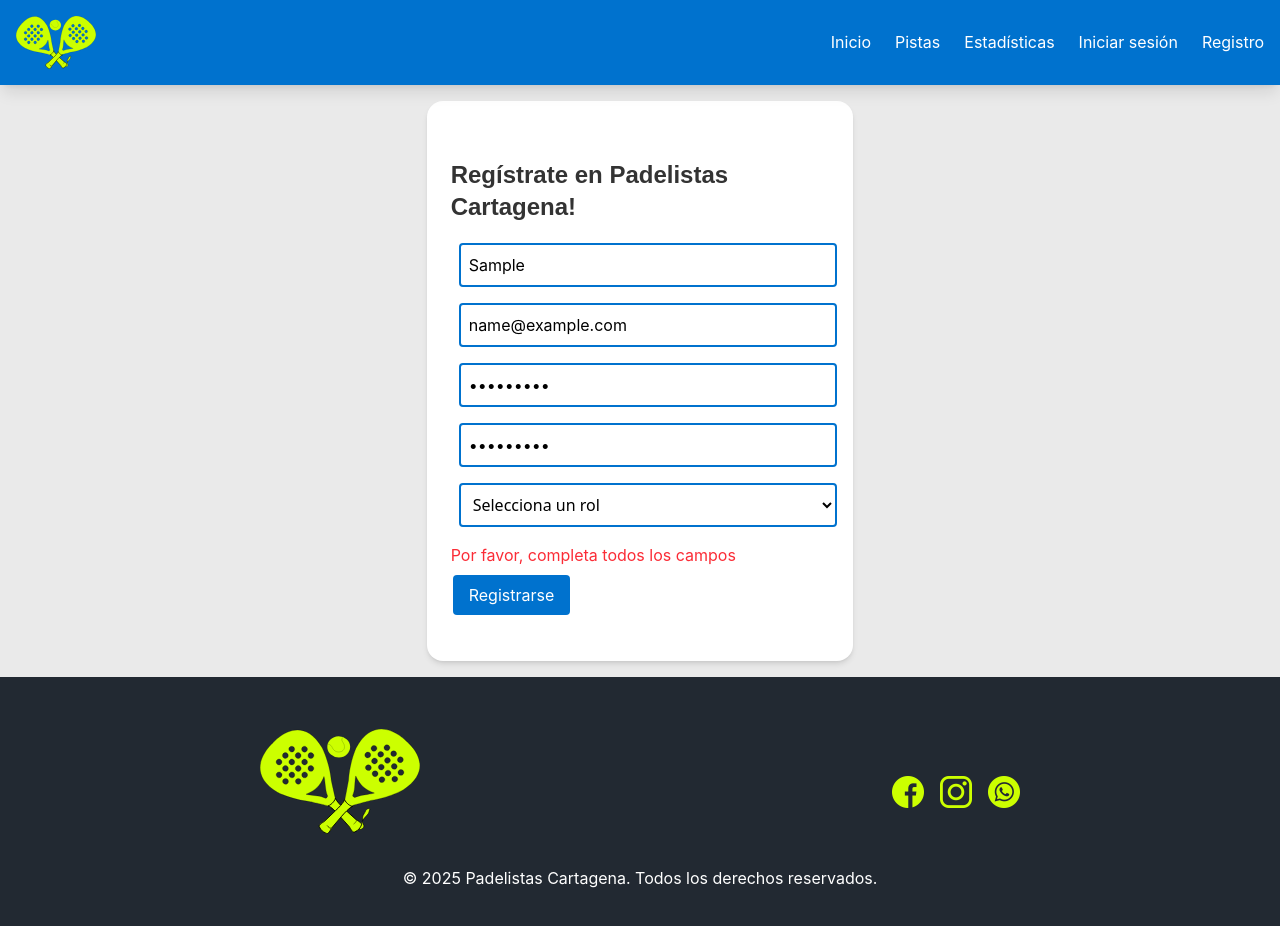
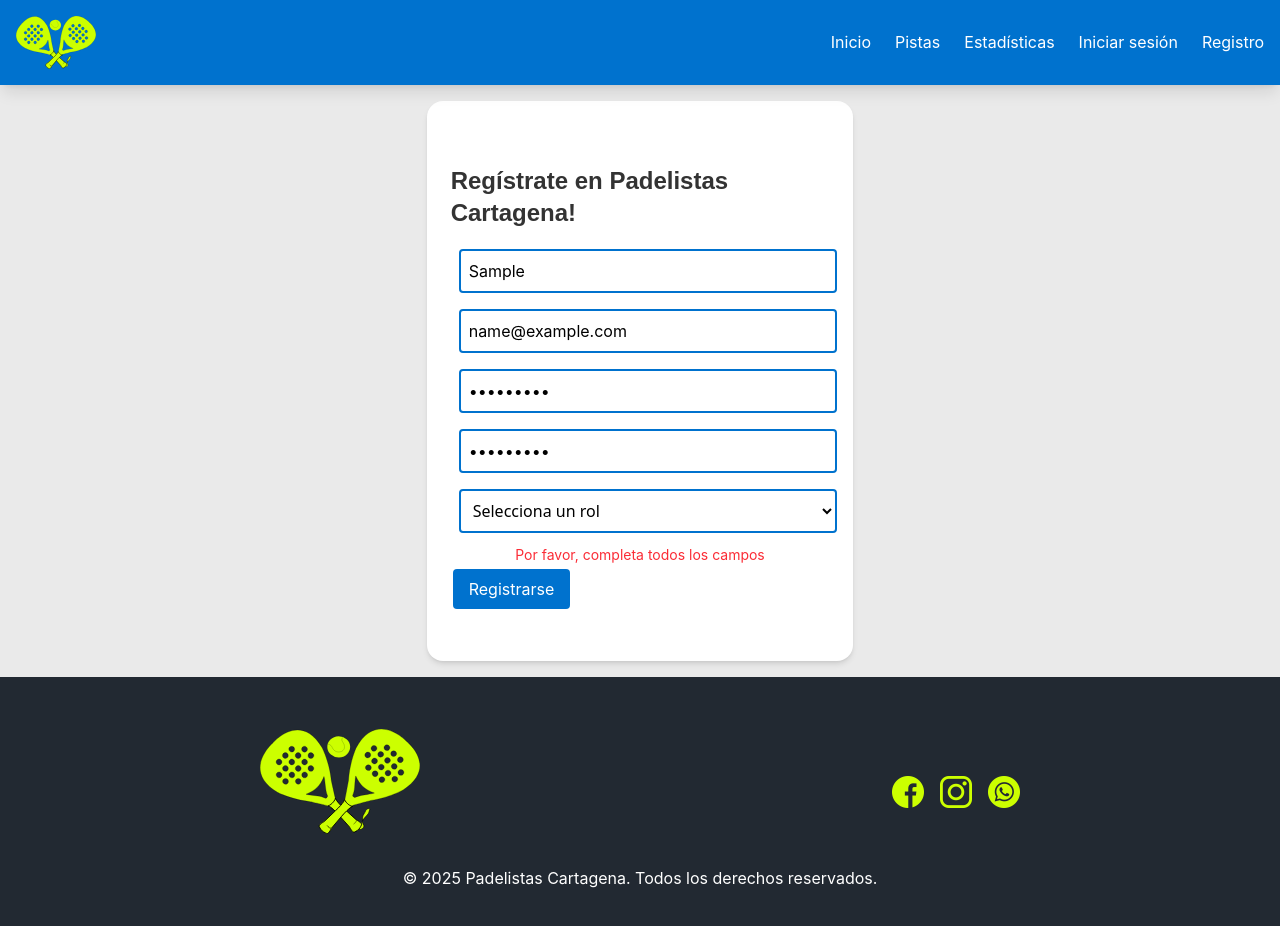
Before and after one commit to Pabloexpo/tfg-frontend-pem, a React (Vite) app: page /registro in a window 1280 px wide. Both pictures are taken after typing "Sample", "name@example.com", "Sample123", "Sample123" into the empty fields and a click on the button "Registrarse". Shown: the top 926 px of the page. Built offline with nearby package versions, Linux system fonts and the light colour scheme.

Commit message:
Actualización de mejoras en calendario y msj error en registro

```diff
--- a/src/components/perfil/PartidosDisputadosEquipo.jsx
+++ b/src/components/perfil/PartidosDisputadosEquipo.jsx
@@ -3,8 +3,8 @@ import API_URL from '../functions/APIURL';
 
 const PartidosDisputadosEquipo = ({ equipo }) => {
   const [partidos, setPartidos] = useState([]);
-  const [page, setPage]           = useState(1);
-  const [lastPage, setLastPage]   = useState(1);
+  const [page, setPage] = useState(1);
+  const [lastPage, setLastPage] = useState(1);
   const perPage = 9; //Ponemos 9 para hacer el grid de 3x3 en escritorio
 
   useEffect(() => {
@@ -15,7 +15,12 @@ const PartidosDisputadosEquipo = ({ equipo }) => {
         setLastPage(last_page);
       })
       .catch(err => console.error('Error fetching partidos:', err));
-  }, [equipo, page]);
+  }, [equipo, page, lastPage]);
+  useEffect(() => {
+    // Al cambiar de equipo, reiniciamos a la primera página
+    setPage(1);
+  }, [equipo]);
+
 
   return (
     <section className="px-4 py-8">
--- a/src/components/pistas/CalendarioPrueba.jsx
+++ b/src/components/pistas/CalendarioPrueba.jsx
@@ -26,20 +26,23 @@ export default function CalendarioComponent({ pista }) {
         // realizamos el evento para redimensionar el calendario
         window.addEventListener('resize', redimensionar)
     }, [])
-
-    useEffect(() => {
-        console.log(pista)
-        setLocalidad(pista.localidad)
+    const cargarEventos = () => {
         fetch(`${API_URL}reservasPista/${pista.pista_id}`)
             .then(res => res.json())
-            // Recogemos las reservas que tenemos de la pista y en cada reserva, ponemos un objeto con el candado y la fecha en si
             .then(({ reservas }) => {
                 setEventos(reservas.map(r => ({
                     title: '🔒',
                     start: r.reserva_fecha
-                })))
-            })
-    }, [pista])
+                })));
+            });
+    };
+
+    useEffect(() => {
+        setLocalidad(pista.localidad);
+        // Cargamos el evento al cargar el componente
+        cargarEventos();
+    }, [pista]);
+
 
     const seleccionarFecha = info => {
         // Obtenemos la vista actual desde FullCalendar
@@ -142,7 +145,7 @@ export default function CalendarioComponent({ pista }) {
                     </h3>
                     <div className='flex justify-around flex-col md:flex-row'>
                         <ClimaComponent fecha={dia} hora={hora} localidad={localidad} />
-                        <ContrincanteComponent fecha={dia} hora={hora} pista={pista.pista_id} />
+                        <ContrincanteComponent fecha={dia} hora={hora} pista={pista.pista_id} actualizarEventos={cargarEventos}/>
                     </div>
                 </div>
             ) : (
--- a/src/components/pistas/ContrincanteComponent.jsx
+++ b/src/components/pistas/ContrincanteComponent.jsx
@@ -33,6 +33,7 @@ const ContrincanteComponent = ( props ) => {
         .then(data => {
             console.log("La pista ha sido reservada", data);
             setReservaFinalizada(true);
+            props.actualizarEventos();
         })
         .catch(error => console.error("Error:", error));
     };
--- a/src/components/routes/RegistroPageComponent.jsx
+++ b/src/components/routes/RegistroPageComponent.jsx
@@ -42,7 +42,7 @@ const RegistroPageComponent = () => {
     }
 
     // Si pasa la validación, realiza el fetch
-    fetch(API_URL+"nuevoUsuario", {
+    fetch(API_URL + "nuevoUsuario", {
       method: 'POST',
       headers: {
         'Content-Type': 'application/json',
@@ -75,7 +75,7 @@ const RegistroPageComponent = () => {
       })
       .catch((err) => {
         console.error("Error al registrar el usuario:", err);
-        setError("Error al registrar el usuario");
+        setError("El email de usuario ya está en uso, utiliza otro");
       });
   };
 
@@ -90,8 +90,7 @@ const RegistroPageComponent = () => {
             id="nombre"
             value={nombre}
             onChange={(e) => setNombre(e.target.value)}
-            className="border-2 border-primary rounded p-2 m-2 hover:border-secondary w-full"
-          />
+            className="border-2 border-primary rounded p-2 m-2 hover:border-secondary w-full" />
         </div>
         <div>
           <input
@@ -100,8 +99,7 @@ const RegistroPageComponent = () => {
             id="email"
             value={email}
             onChange={(e) => setEmail(e.target.value)}
-            className="border-2 border-primary rounded p-2 m-2 hover:border-secondary w-full"
-          />
+            className="border-2 border-primary rounded p-2 m-2 hover:border-secondary w-full" />
         </div>
         <div>
           <input
@@ -110,10 +108,9 @@ const RegistroPageComponent = () => {
             id="pwd"
             value={password}
             onChange={(e) => setPassword(e.target.value)}
-            onFocus={()=> setHiddenSpan("* Deberá contener: seis caracteres, con un número")}
-            onBlur={()=> setHiddenSpan("")}
-            className="border-2 border-primary rounded p-2 m-2 hover:border-secondary w-full"
-          />
+            onFocus={() => setHiddenSpan("* Deberá contener: seis caracteres, con un número")}
+            onBlur={() => setHiddenSpan("")}
+            className="border-2 border-primary rounded p-2 m-2 hover:border-secondary w-full" />
         </div>
         <div>
           <input
@@ -122,8 +119,7 @@ const RegistroPageComponent = () => {
             id="pwd2"
             value={password2}
             onChange={(e) => setPassword2(e.target.value)}
-            className="border-2 border-primary rounded p-2 m-2 hover:border-secondary w-full"
-          />
+            className="border-2 border-primary rounded p-2 m-2 hover:border-secondary w-full" />
         </div>
         <div>
           <select
@@ -131,33 +127,34 @@ const RegistroPageComponent = () => {
             id="seleccionRol"
             value={rol}
             onChange={(e) => setRol(e.target.value)}
-            className="border-2 border-primary rounded p-2 m-2 hover:border-secondary w-full"
-          >
+            className="border-2 border-primary rounded p-2 m-2 hover:border-secondary w-full">
             <option value="">Selecciona un rol</option>
             <option value="2">Jugador</option>
             <option value="3">Árbitro</option>
           </select>
         </div>
-        <div>
+        <div className='flex flex-col w-full'>
           {/* Mostramos requisito de contraseña al clicar */}
-          <span className="'p-7 text-center size-0.5">{hiddenSpan}</span>
+          {hiddenSpan && (
+            <p className="text-sm text-gray-600 px-2 py-1 bg-yellow-100 border border-yellow-400 rounded my-1 whitespace-nowrap">
+              {hiddenSpan}
+            </p>
+          )}
           {/* Muestra el mensaje de error si existe */}
           {errorSpan && (
-            <span className="text-red-500 block my-2">{errorSpan}</span>
+            <p className="text-red-500 text-sm text-center px-2 py-1">{errorSpan}</p>
+          )}
+          {error && (
+            <p className="text-red-500 text-sm text-center px-2 py-1">{error}</p>
           )}
         </div>
+
         <button
           type="submit"
-          className="bg-primary text-white font-bold py-2 px-4 rounded hover:bg-secondary hover:text-black transition duration-300 m-auto mx-0.5"
-        >
+          className="bg-primary text-white font-bold py-2 px-4 rounded hover:bg-secondary hover:text-black transition duration-300 m-auto mx-0.5">
           Registrarse
         </button>
       </form>
-      {error && (
-        <div style={{ color: "red", marginTop: "1rem", textAlign: "center" }}>
-          {error}
-        </div>
-      )}
     </main>
   );
 };
```
Also changed, not shown: 1 other file (tests, documents, lock files or other folders).
